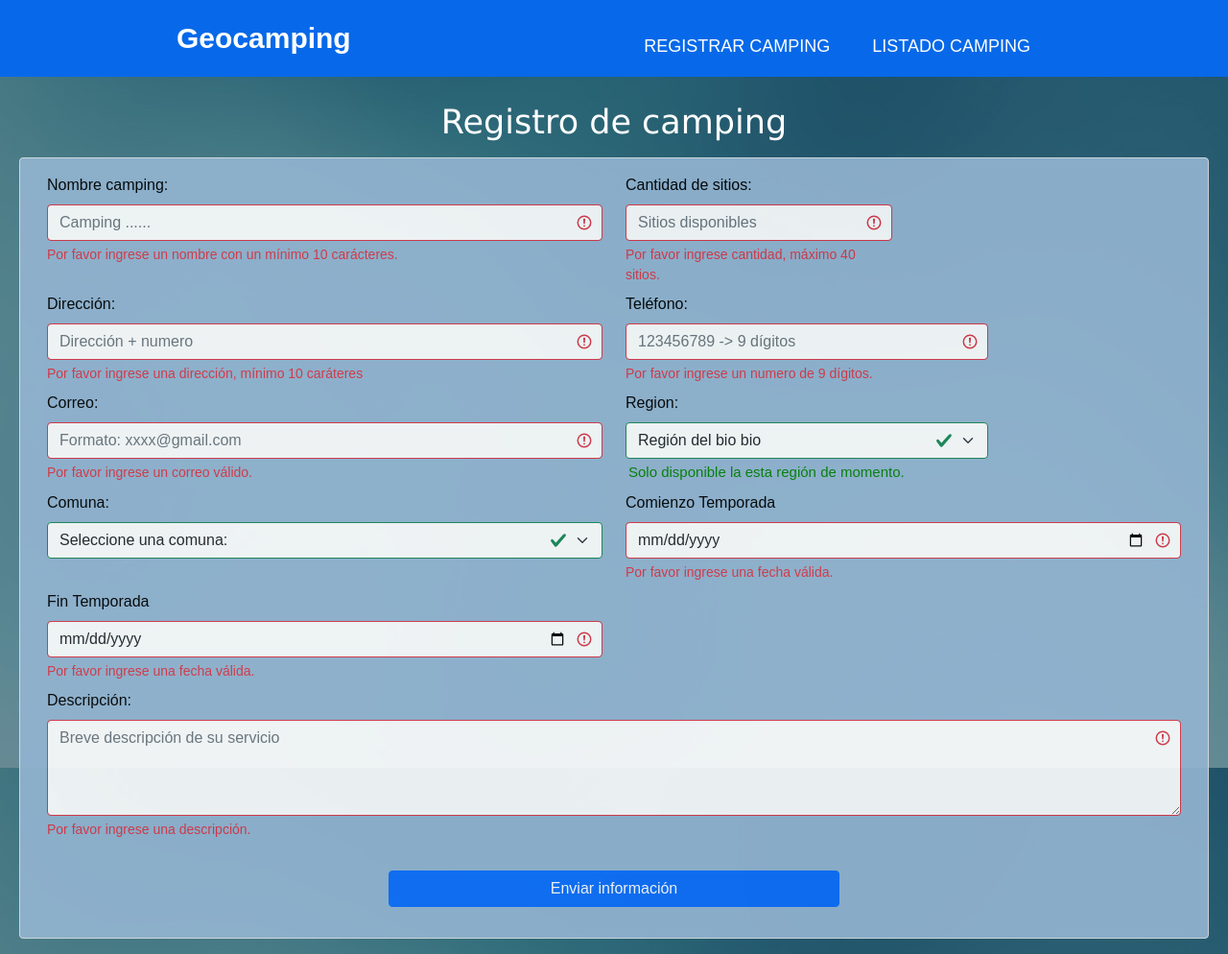
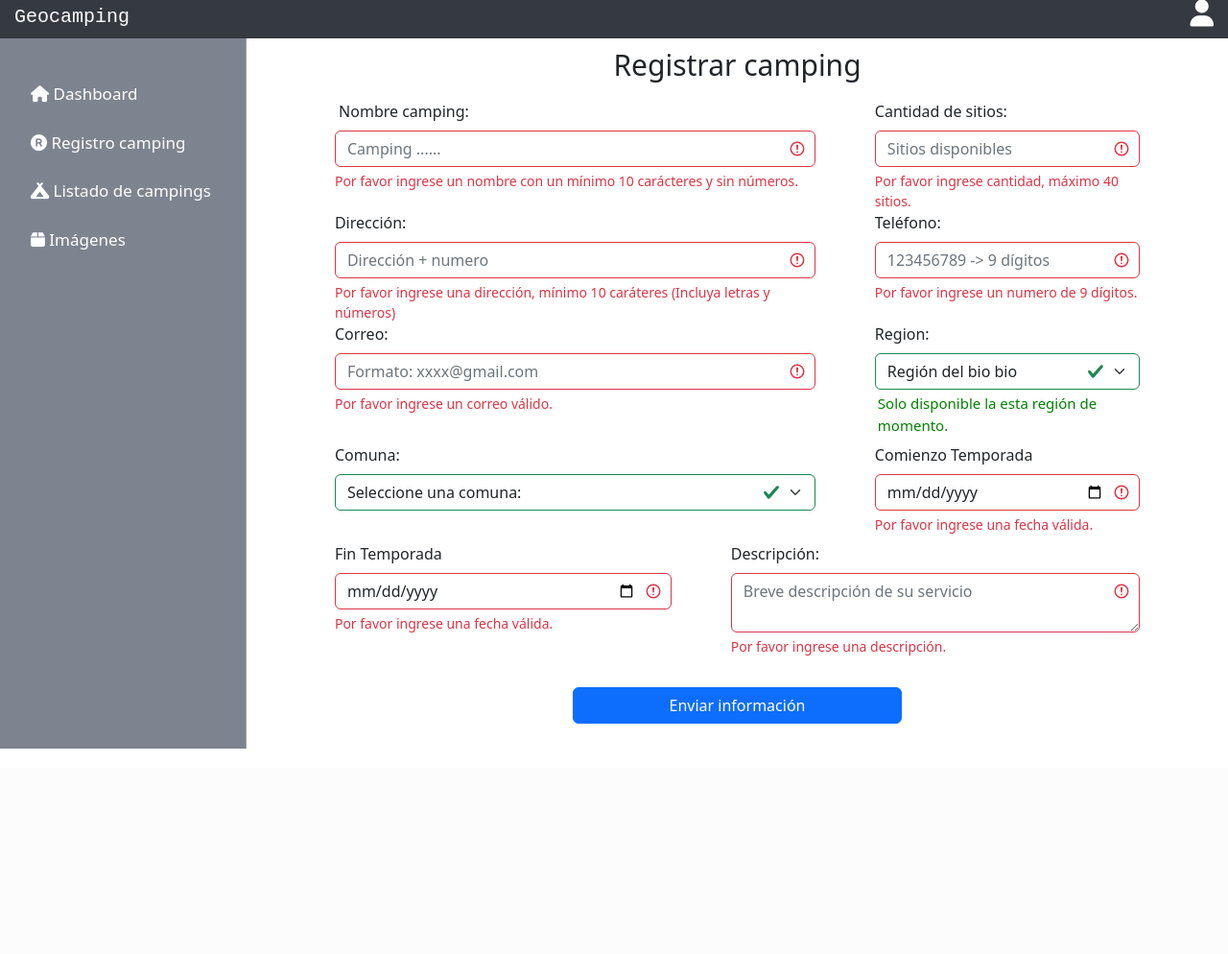
Before and after one commit to Felipeopazoc/proyecto-taller-desarrollo, a PHP site: page / in a window 1280 px wide. Shown: the whole page at 96% size. After the commit the page ends 780 px from the top, so only its background shows below. Run offline with PHP 8.4, Linux system fonts and the light colour scheme; data that the repository does not hold is empty; some libraries are stand-ins or nearby versions.

Commit message:
mejorando UI

```diff
--- a/index.js
+++ b/index.js
@@ -1,16 +1,8 @@
-const navToggle = document.querySelector(".nav-toggle");
-const navMenu = document.querySelector(".nav-menu");
 
+let button = document.getElementById("button");
 
-navToggle.addEventListener("click",()=>{
-    navMenu.classList.toggle("nav-menu_visible");
-
-    if(navMenu.classList.contains("nav-menu_visible")){
-        navToggle.setAttribute("aria-label","Cerrar Menú");
-
-    }else{
-        navToggle.setAttribute("aria-label","Abrir menú");
-    }
-
-
-});
+button.addEventListener("submit",()=>{
+    setTimeout(()=>{
+        console.log("Haz dado click");
+    },800);
+})
--- a/index.php
+++ b/index.php
@@ -1,6 +1,7 @@
 <link href="https://cdn.jsdelivr.net/npm/bootstrap@5.0.2/dist/css/bootstrap.min.css" rel="stylesheet" integrity="sha384-EVSTQN3/azprG1Anm3QDgpJLIm9Nao0Yz1ztcQTwFspd3yD65VohhpuuCOmLASjC" crossorigin="anonymous">
 <script src="https://cdn.jsdelivr.net/npm/bootstrap@5.0.2/dist/js/bootstrap.bundle.min.js" integrity="sha384-MrcW6ZMFYlzcLA8Nl+NtUVF0sA7MsXsP1UyJoMp4YLEuNSfAP+JcXn/tWtIaxVXM" crossorigin="anonymous"></script>
-
+<link rel="stylesheet" href="https://cdnjs.cloudflare.com/ajax/libs/limonte-sweetalert2/6.6.9/sweetalert2.min.css">
+<script src="https://cdn.jsdelivr.net/npm/sweetalert2@10"></script>
 <?php
 include("registro_camping.view.php");
 include("conexion_bd/conexion.php");
@@ -84,9 +85,14 @@ function validarNombre($nombre){
         while($nombre_camping = $resultado->fetch_row()){
             if(strcmp($nombre,strtoupper($nombre_camping[1]))==0){
                  $existe = true;
-                 ?>
-                    <p class="alert alert-danger w-50 mb-2 m-auto text-center">Este <strong>nombre </strong> ya está registrado</p>
-                 <?php
+                 echo "<script>
+                 Swal.fire({
+                   icon: 'error',
+                   title: 'Oops...!',
+                   text: 'Operación inválida, el nombre ya está registrado.',
+                   })
+                  window.location= 'index.php'
+                  </script>";
                  break;
             }
         }
--- a/registro_camping.view.php
+++ b/registro_camping.view.php
@@ -1,68 +1,79 @@
 <!DOCTYPE html>
-<html lang="es">
+<html lang="en">
 <head>
     <meta charset="UTF-8">
     <meta http-equiv="X-UA-Compatible" content="IE=edge">
     <meta name="viewport" content="width=device-width, initial-scale=1.0">
-    <title>Registro de camping</title>
-    <link href="https://cdn.jsdelivr.net/npm/bootstrap@5.1.3/dist/css/bootstrap.min.css" rel="stylesheet" integrity="sha384-1BmE4kWBq78iYhFldvKuhfTAU6auU8tT94WrHftjDbrCEXSU1oBoqyl2QvZ6jIW3" crossorigin="anonymous">
-    <script src="https://cdn.jsdelivr.net/npm/bootstrap@5.1.3/dist/js/bootstrap.bundle.min.js" integrity="sha384-ka7Sk0Gln4gmtz2MlQnikT1wXgYsOg+OMhuP+IlRH9sENBO0LRn5q+8nbTov4+1p" crossorigin="anonymous"></script>
-    <link rel="stylesheet" href="styles_registro_camping/styles.css">
-    <link rel="stylesheet" href="styles_registro_camping/responsive.css">
+    <title>Document</title>
     <link rel="stylesheet" href="styles.css">
     <script src="https://kit.fontawesome.com/10a72ae3cd.js" crossorigin="anonymous"></script>
+    <link href="https://cdn.jsdelivr.net/npm/bootstrap@5.2.0-beta1/dist/css/bootstrap.min.css" rel="stylesheet" integrity="sha384-0evHe/X+R7YkIZDRvuzKMRqM+OrBnVFBL6DOitfPri4tjfHxaWutUpFmBp4vmVor" crossorigin="anonymous">
+    <script src="https://cdn.jsdelivr.net/npm/bootstrap@5.2.0-beta1/dist/js/bootstrap.bundle.min.js" integrity="sha384-pprn3073KE6tl6bjs2QrFaJGz5/SUsLqktiwsUTF55Jfv3qYSDhgCecCxMW52nD2" crossorigin="anonymous"></script>
+
+    <link rel="stylesheet" href="https://cdnjs.cloudflare.com/ajax/libs/limonte-sweetalert2/6.6.9/sweetalert2.min.css">
+<script src="https://cdn.jsdelivr.net/npm/sweetalert2@10"></script>
+
 </head>
 <body>
 <?php
       $hoy=date("Y-m-d");
        include("conexion_bd/conexion.php");
+       $errores = "";
       ?>
-   <div class="w-100 d-flex flex-column justify-content-center">
-        <!--BARRA DE NAVEGACION-->
+    <div class="main-container">
         <header class="header">
+            <div class="logo">
+                <h3>Geocamping</h3>
+            </div>
+            <div class="login">
+                <h3><i class="fa-solid fa-user"></i></h3>
+            </div>
+        </header>
+        <!--Comienza el contenedor-->
+        <div class="content">
+            <div class="barra-navegacion">
                 <nav class="nav">
-                <a href="index.php" class="logo nav-link">Geocamping</a>
-                <button class="nav-toggle" aria-label="">
-                    <i class="fa-solid fa-bars"></i>
-                </button>
-                <ul class="nav-menu">
-                    <li class="nav-menu-item"><a href="#" class="nav-menu-link nav-link">Registrar Camping</a></li>
-                    <li class="nav-menu-item"><a href="mostrar_campings.php" class="nav-menu-link nav-link">Listado camping</a></li>
-
+                    <ul class="ul">
+                        <li><a href="#"><i class="fa-solid fa-house"></i> Dashboard</a></li>
+                        <li><a href="#"><i class="fa-solid fa-registered"></i> Registro camping</a></li>
+                        <li><a href="#"><i class="fa-solid fa-campground"></i> Listado de campings</a></li>
+                        <li><a href="#"><i class="fa-solid fa-box"></i> Imágenes</a></li>
                     </ul>
                 </nav>
-        </header>
-        <!--FIN DE BARRA DE NAVEGACIÓN-->
-        <h1 class="text-center text-white mt-3">Registro de camping</h1>
-        <form class=" row m-auto text-black border mb-3 formulario rounded mt-2 p-3 was-validated" action="<?php htmlspecialchars($_SERVER["PHP_SELF"])?>" method="post">
+            </div>
+            <div class="panel-admin">
+                <h2 class="h1">Registrar camping</h2>
 
-            <div class="col-lg-6 col-md-6 col-sm-6 mb-2 ">
-                <label class="form-label " for="name">Nombre camping: </label>
+
+                <form class="formulario was-validated row" action="<?php htmlspecialchars($_SERVER["PHP_SELF"])?>" method="POST">
+
+                    <div class="col-lg-7 col-md-6 col-sm-6">
+                        <label class="form-label" for="name"> <i class="fa-solid fa-campfire"></i> Nombre camping: </label>
                         <input class="form-control" id="name"  pattern="[a-zA-Z ]{10,60}" placeholder="Camping ......" required type="text" name="nombre" id="nombre">
-                <div class="invalid-feedback">Por favor ingrese un nombre con un mínimo 10 carácteres.</div>
+                        <div class="invalid-feedback">Por favor ingrese un nombre con un mínimo 10 carácteres y sin números.</div>
                     </div>
-            <div class="col-lg-3 col-md-4 col-sm-5 mb-2">
+
+
+                    <div class="col-lg-4 col-md-4 col-sm-5">
                         <label class="form-label" for="sitios">Cantidad de sitios: </label>
-                <input type="number" id="sitios" max="40" placeholder="Sitios disponibles" required class="form-control" name="cantidad_sitios">
+                        <input type="number" id="sitios" max="40" " placeholder="Sitios disponibles" required class="form-control" name="cantidad_sitios">
                         <div class="invalid-feedback">Por favor ingrese cantidad, máximo 40 sitios.</div>
                      </div>
-            <div class="col-lg-6 col-md-10 col-sm-11 mb-2">
+                     <div class="col-lg-7 col-md-8 col-sm-11">
                          <label class="form-label" for="direccion">Dirección: </label>
-                <input type="text" id="direccion" placeholder="Dirección + numero" pattern="[1-9]{2,100}" required class="form-control" name="direccion">
-                <div class="invalid-feedback">Por favor ingrese una dirección, mínimo 10 caráteres </div>
+                         <input type="text" id="direccion" placeholder="Dirección + numero"  minlength="10" required class="form-control" name="direccion">
+                          <div class="invalid-feedback">Por favor ingrese una dirección, mínimo 10 caráteres (Incluya letras y números) </div>
                      </div>
                      <div class="col-lg-4 col-md-5 col-sm-6 mb-2 ">
                         <label class="form-label" for="">Teléfono: </label>
                         <input type="number" placeholder="123456789 -> 9 dígitos" required class="form-control" name="telefono">
                         <div class="invalid-feedback">Por favor ingrese un numero de 9 dígitos.</div>
                     </div>
-
-            <div class="col-lg-6 col-md-6 col-sm-5 mb-2">
+                    <div class="col-lg-7 col-md-6 col-sm-5 mb-2">
                         <label class="form-label" for="">Correo: </label>
                         <input type="email" pattern="[^@ \t\r\n]+@gmail\.com" placeholder="Formato: xxxx@gmail.com" required class="form-control"  name="email">
                         <div class="invalid-feedback">Por favor ingrese un correo válido.</div>
                      </div>
-
                      <div class="col-lg-4 col-md-6 col-sm-6 mb-2">
                         <label class="form-label" for="">Region: </label>
                         <select name="select_region" id="" class="form-select">
@@ -70,9 +81,10 @@
                         </select>
                         <div style="color:green; font-size:15px; margin-left:3px; margin-top:3px;" class="w-100">Solo disponible la esta región de momento.</div>
                     </div>
-            <div class="col-lg-6 col-md-6 col-sm-6 ">
+
+                    <div class="col-lg-7 col-md-6 col-sm-6 ">
                         <label class="form-label" for="">Comuna: </label>
-                <select name="select_comuna" id="" class="form-select">
+                        <select required name="select_comuna" id="" class="form-select">
                             <option value="-1">Seleccione una comuna: </option>
                             <?php
                                 $sql = "select * from ciudad order by nombre";
@@ -88,29 +100,42 @@
                             ?>
                         </select>
                     </div>
-            <div class="col-lg-6 col-md-6 col-sm-6">
+                    <div class="col-lg-4 col-md-6 col-sm-6">
                         <label for="" class="form-label">Comienzo Temporada</label>
                         <input type="date" required name="inicio" min=<?php echo $hoy;?> class="form-control">
                         <div class="invalid-feedback">Por favor ingrese una fecha válida.</div>
                     </div>
-            <div class="col-lg-6 col-md-6 col-sm-6 mt-2">
+                    <div class="col-lg-5 col-md-6 col-sm-6 mt-2">
                         <label for="" class="form-label">Fin Temporada</label>
                         <input type="date" required  class="form-control" min=<?php echo $hoy;?> name="fin">
                         <div class="invalid-feedback">Por favor ingrese una fecha válida.</div>
                     </div>
-            <div class="col-6-lg-6 mb-2 mt-2">
+                    <div class="col-lg-6 mb-2 mt-2">
                         <label class="form-label" for="">Descripción: </label>
                         <textarea class="form-control" placeholder="Breve descripción de su servicio" name="descripcion" required ></textarea>
                         <div class="invalid-feedback">Por favor ingrese una descripción.</div>
                     </div>
-
                     <div class="col-lg-5 mt-2 row m-auto p-3">
-                <button class="m-auto btn btn-primary" name="submit" type="submit">Enviar información</button>
+                        <button class="m-auto btn btn-primary" name="submit" id="button" type="submit">Enviar información</button>
                     </div>
 
                 </form>
+            </div>
+        </div>
+        <!--Fin contenedor-->
 
     </div>
-   <script src="./index.js"></script>
+    <script src="">
+
+            let button = document.getElementById("button");
+
+            button.addEventListener("click",()=>{
+                Swal.fire({
+                   icon: 'error',
+                   title: 'Oops...!',
+                   text: 'Operación inválida, el nombre ya está registrado.',
+                   });
+            })
+    </script>
 </body>
 </html>
--- a/styles.css
+++ b/styles.css
@@ -1,115 +1,103 @@
 *{
-    margin: 0;
-    box-sizing: border-box;
+    margin: 0px auto;
+    padding: 0px;
+}
+
+.main-container{
+    width: 100%;
+    height: 100vh;
+    display: flex;
+    flex-direction: column;
+}
+
+.header{
+    width: 100%;
+    background-color: #353940;
+    display: flex;
+    justify-content: flex-start;
+    height: 40px;
+}
+
+.logo{
+    width: 30%;
+    display: flex;
+    justify-content: flex-start;
+
+    left: 0;
+    margin-left: 0px;
+}
+.logo > h3{
+    margin-left: 15px;
+    line-height:35px;
+    color: white;
+    font-family: 'Courier New', Courier, monospace;
+    font-size: 20px;
+}
+.login{
+    width: 30%;
+    margin-right: 0px;
+    display: flex;
+    justify-content: flex-start;
+}
+.login > h3{
+    margin-right: 15px;
+    line-height:35px;
+    color: white;
+}
+
+.content{
+    width: 100%;
+    display: flex;
+}
+.barra-navegacion{
+    width: 20%;
+    height: auto;
+    display: flex;
+    background-color: #7d8490;
+
 
 }
+.panel-admin{
+    width: 80%;
+    border-left: 1px solid #9b9ea4;
+    display: flex;
+    flex-direction: column;
+    justify-content: center;
+    align-items:center;
 
-body{
-    font-family: sans-serif;
-    padding: 90px 20px 0;
-}
-.header{
-    background-color: #0769e9;
-    height: 80px;
-    position:fixed;
-    width: 100%;
-    top: 0;
-    left: 0;
-    z-index: 999;
 }
 .nav{
+    width: 100%;
+    margin: 0px auto;
+    margin-top: 40px;
+
+}
+.ul{
+    width: 100%;
+    list-style: none;
+    margin-top: 5px;
     display: flex;
-    justify-content: space-between;
-    max-width: 992px;
-    margin: 0px auto;
+    flex-direction: column;
 }
-.nav-link{
-    color: white;
-    text-decoration: none;
-}
-.logo{
-    font-size: 30px;
-    font-weight: bold;
-    padding: 0 40px;
-    line-height: 80px;
-}
-.nav-menu{
-    display: flex;
-    margin-right: 40px;
-    list-style: none;
-}
-.nav-menu-item{
-    font-size:18px;
-    margin: 0px 10px;
-    line-height: 80px;
-    text-transform: uppercase;
-    width: max-content;
-}
-.nav-menu-link{
-    padding: 8px 12px;
-    border-radius: 3px;
-    transition: .5s;
+.ul > li{
+    margin-bottom: 25px;
+    margin-left: 0;
 }
 
 
-.nav-toggle{
+.ul > li > a{
+    text-decoration: none;
+    font-size: 17px;
     color: white;
-    background: none;
-    border: none;
-    font-size: 30px;
-    padding: 0 20px;
-    line-height: 60px;
-    display: none;
-    cursor: pointer;
 }
-@media(max-width:768px){
-    body{
-        padding-top: 70px;
-    }
-    .header{
 
-        height: 60px;
-
-    }
-    .logo{
-        font-size: 25px;
-        font-weight: bold;
-        padding: 0 20px;
-        line-height: 60px;
-    }
-    .nav-menu{
-        flex-direction: column;
-        margin-right: 0;
-        background-color: #2c3e50;
-        position: fixed;
-        left: 0;
-        top: 60px;
-        align-items: center;
-        width: 100%;
-        padding: 20px 0;
-        height: calc(100%-60px);
-        overflow-y: auto;
-        left: 100%;
-    }
-    .nav-menu-item{
-        line-height: 70px;
-
-    }
-    .nav-menu-link:hover,
-    .nav-menu-link_active{
-        background: none;
-        color: #84c5f7;
-    }
-    .nav-toggle{
-        display: block;
-    }
-    .nav-menu_visible{
-        transition: all 300ms;
-        left: 0;
-        height: 300px;
-        align-items: center;
-    }
-    .formulario{
-        opacity: 1;
-    }
+.h1{
+    text-align: center;
+    font-size: 30px !important;
+    margin-top: 10px !important;
 }
+.formulario{
+    width: 90%;
+    margin: 0px auto;
+    padding: 10px ;
+}
```
Also changed, not shown: incorporacion_servicios.php (added, +40 -0 lines), mostrar_campings.php (+39 -27 lines), styles_incorporacion_servicios/styles.css (added, +8 -0 lines), styles_mostrar_camping/styles.css (+89 -122 lines), styles_incorporacion_servicios/responsive.css (added). Lines whose indentation alone changed are shown as unchanged.
